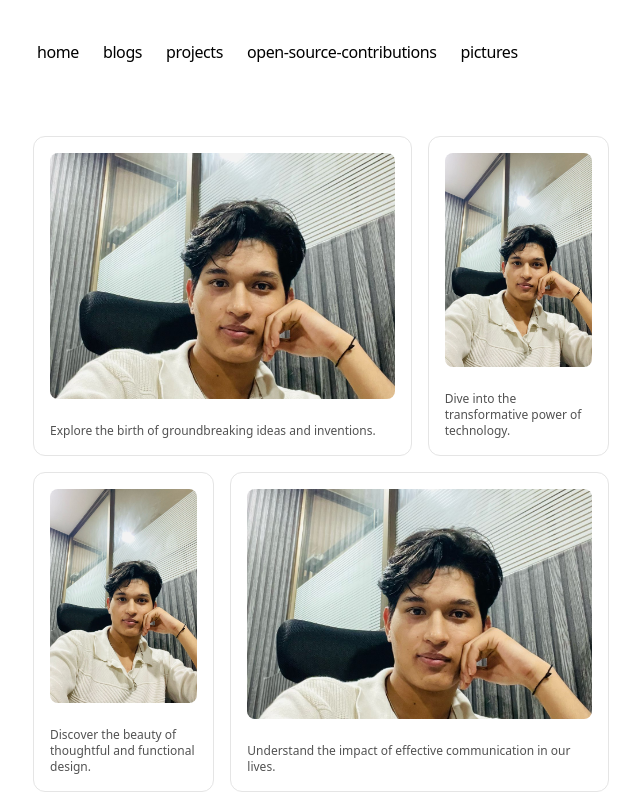
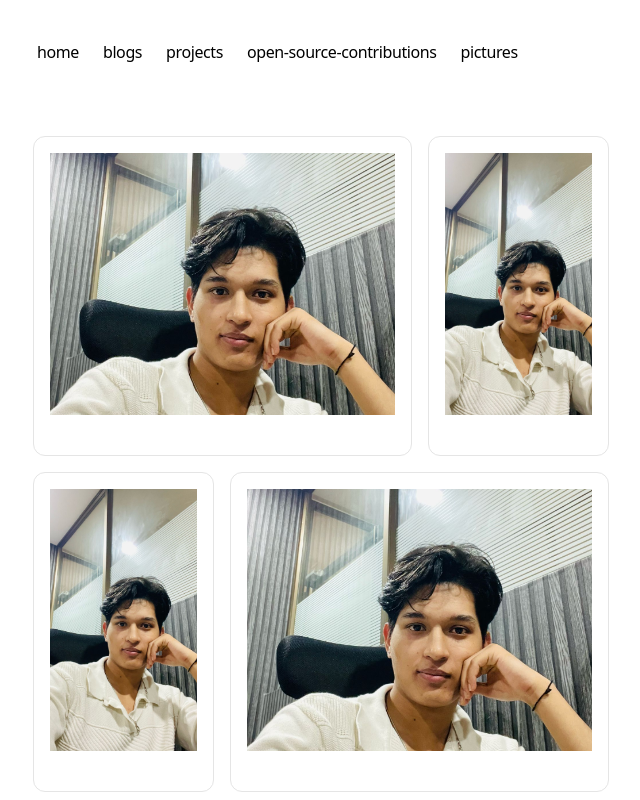
Before and after one commit to yoursandeshshrestha/Portfolio, a Next.js app: page /pictures in a window 1280 px wide. Shown: the top 800 px of the page, without its empty margins (319-959 px from the left). Built offline with nearby package versions, Linux system fonts and the light colour scheme.

Commit message:
Add bento for pictures

```diff
--- a/src/app/pictures/page.tsx
+++ b/src/app/pictures/page.tsx
@@ -1,27 +1,20 @@
 import Image from "next/image";
 import { BentoGrid, BentoGridItem } from "@/components/ui/bento-grid";
-import {
-  IconClipboardCopy,
-  IconFileBroken,
-  IconSignature,
-  IconTableColumn,
-} from "@tabler/icons-react";
 import pictureOne from "../../../public/images/picture-one.jpeg";
 
 export default function Pictures() {
   return (
-    <div className="space-y-16">
+    <div className="">
       {/* Bento Grid with Images */}
       <BentoGrid className="max-w-4xl mx-auto md:auto-rows-[20rem]">
         {items.map((item, i) => (
           <BentoGridItem
             key={i}
-            description={item.description}
             header={
-              <div className="w-full h-full overflow-hidden rounded-lg">
+              <div className="w-full h-full overflow-hidden">
                 <Image
                   src={item.image}
-                  alt={item.description}
+                  alt={item.image.src}
                   width={800}
                   height={400}
                   className="w-full h-full object-cover transition-transform duration-500 group-hover/bento:scale-105"
@@ -39,34 +32,26 @@ export default function Pictures() {
 // Example items with images
 const items = [
   {
-    description: "Explore the birth of groundbreaking ideas and inventions.",
     image: pictureOne, // Replace with your actual image paths
     className: "md:col-span-2",
   },
   {
-    description: "Dive into the transformative power of technology.",
     image: pictureOne, // Replace with your actual image paths
     className: "md:col-span-1",
   },
   {
-    description: "Discover the beauty of thoughtful and functional design.",
     image: pictureOne, // Replace with your actual image paths
     className: "md:col-span-1",
   },
   {
-    description:
-      "Understand the impact of effective communication in our lives.",
     image: pictureOne, // Replace with your actual image paths
     className: "md:col-span-2",
   },
   {
-    description:
-      "Understand the impact of effective communication in our lives.",
     image: pictureOne, // Replace with your actual image paths
     className: "md:col-span-2",
   },
   {
-    description: "Discover the beauty of thoughtful and functional design.",
     image: pictureOne, // Replace with your actual image paths
     className: "md:col-span-1",
   },
```
